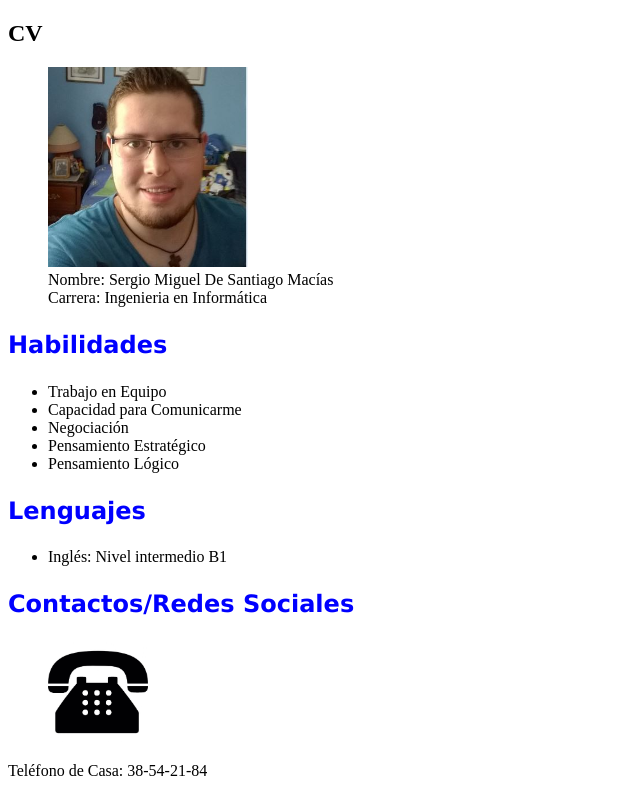
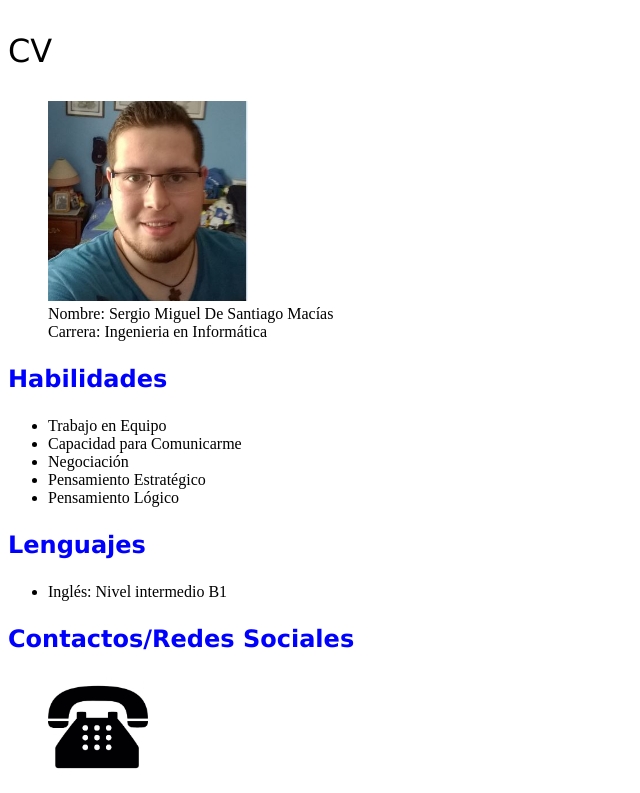
Before and after one commit to checochago/my-CV, a plain HTML site: page index.html in a window 1280 px wide. Shown: the top 793 px of the page, without its empty margins (0-640 px from the left). Drawn offline with Linux system fonts and the light colour scheme.

Commit message:
Cambio de Fuente en el titulo principal

```diff
--- a/estilo/style.css
+++ b/estilo/style.css
@@ -2,3 +2,7 @@ h2{
   font: 1.5em/1.5 Verdana, Helvetica, sans-serif;
   color: blue;
 }
+
+h1{
+  font: 2em/1.5 Verdana, Helvetica, sans-serif;
+}
--- a/index.html
+++ b/index.html
@@ -9,7 +9,7 @@
   </head>
   <body>
     <aside>
-      <h1>CV</h1>
+      <h1 ALIGN="left">CV</h1>
       <figure>
         <img
         src="img/Perfil.jpg"
```
